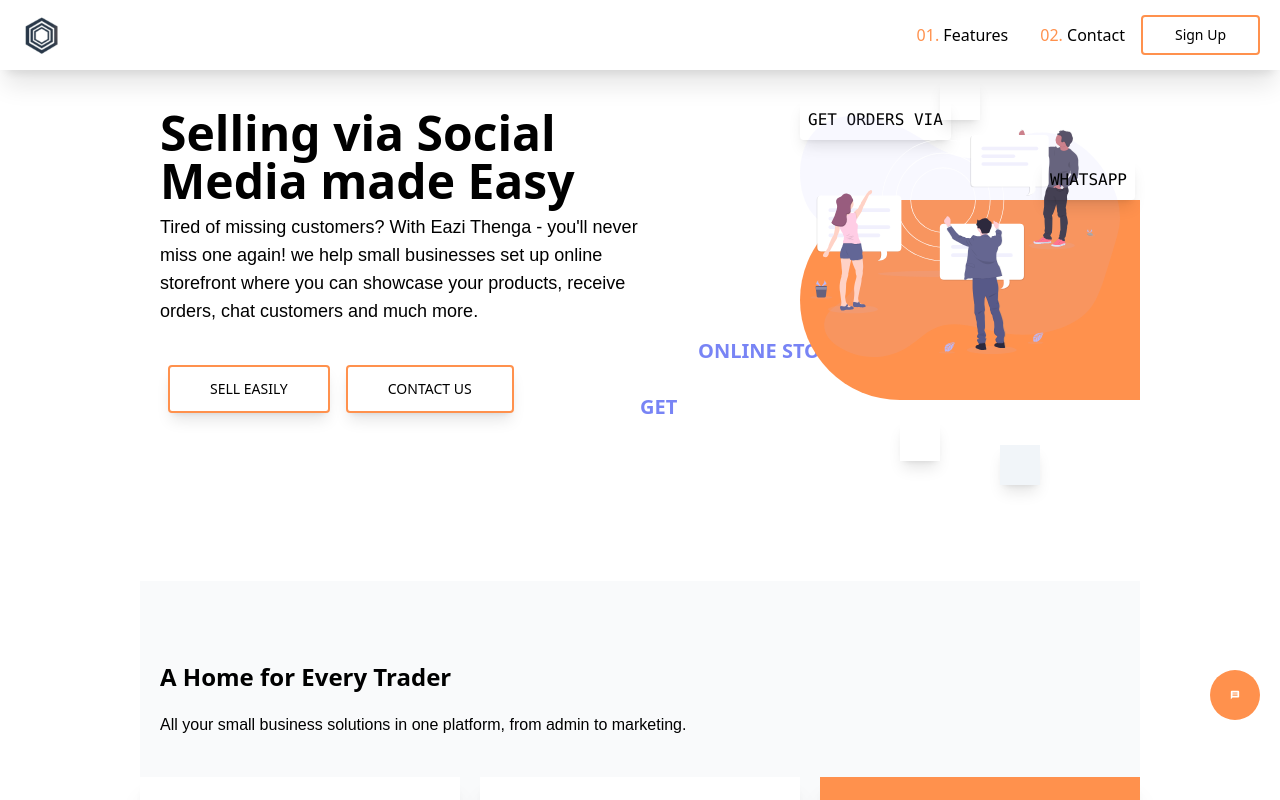
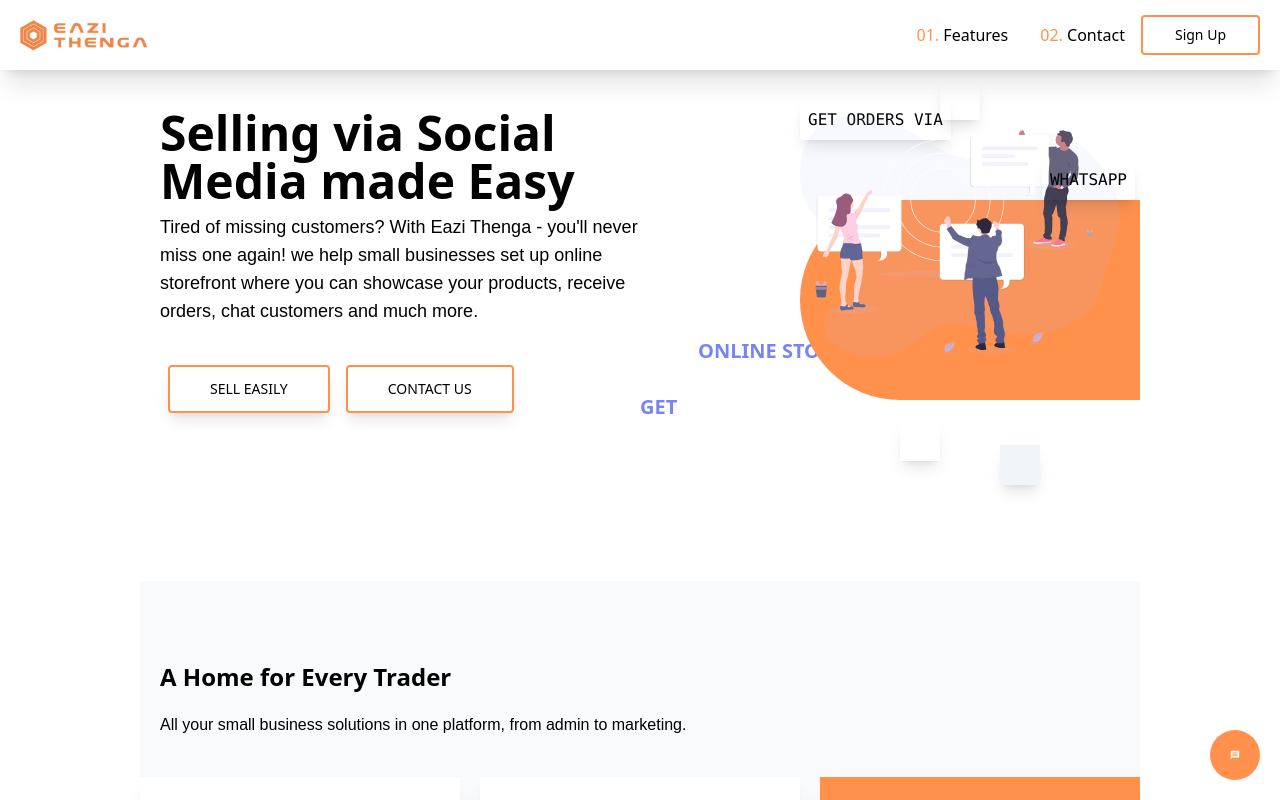
Before and after one commit to CanonSamson/eazithenga-main, a React (Create React App) app: page / in a window 1280 px wide. Shown: the top 800 px of the page. Built offline with nearby package versions, Linux system fonts and the light colour scheme.

Commit message:
input ver commit

```diff
--- a/src/components/Footer.jsx
+++ b/src/components/Footer.jsx
@@ -6,7 +6,7 @@
     return (
         <div className=" bg-orange py-10 px-5   relative">
 
-            <HashLink smooth to="#top" className=" bg-orange p-5 rounded-full absolute bottom-20 right-5 text-white animate-bounce z-30">
+            <HashLink smooth to="#top" className=" bg-orange p-5 rounded-full absolute bottom-5 right-5 text-white  z-30">
                 <MdArrowCircleUp />
             </HashLink>
             <div>
--- a/src/components/NavBar.jsx
+++ b/src/components/NavBar.jsx
@@ -1,5 +1,5 @@
 //img imports
-import logo from '../asset/icon_svg/logo.svg'
+import logo from '../asset/icon_svg/logo.png'
 
 //components
 import { Link } from 'react-router-dom'
@@ -20,7 +20,7 @@
         <div className=' relative'>
             <nav id='nav' className='Btablet:hidden'>
                 <div className='flex h-[60px]  justify-between items-center py-3 px-5  fixed top-0 left-0 w-[100%] shadow-xl z-50 bg-white'>
-                    <img src={logo} alt="logo" />
+                    <img className=' w-32' src={logo} alt="logo" />
                     <div onClick={Toggler}>
                         <MdMenu size={24}  />
                     </div>
@@ -61,7 +61,7 @@
     return (
         <div className=' hidden Btablet:block'>
             <nav className='flex h-[70px] justify-between items-center py-3 px-5  fixed top-0 left-0 w-[100%] shadow-xl z-50 bg-white'>
-                <img src={logo} alt="logo" />
+                <img className=' w-32' src={logo} alt="logo" />
                 <div className=' flex  items-center  justify-between '>
 
                     <HashLink onClick={Features}  className="mx-4" smooth to="#features" >
--- a/src/views/LandingPage.jsx
+++ b/src/views/LandingPage.jsx
@@ -45,7 +45,7 @@
         <div className=" relative">
             <NavBar />
             <header id="top" className=" z-1  pt-[100px] px-5 max-w-[1000px] relative m-auto  pb-20 rounded-br-3xl  flex justify-center items-center flex-col Btablet:flex-row sm:flex-row ">
-                <div className=" bg-orange p-5 rounded-full fixed bottom-20 right-5 text-white  z-30">
+                <div className=" bg-orange p-5 rounded-full fixed bottom-5 right-5 text-white  z-30">
                     <MdMessage size={10} />
                 </div>
 
```
Also changed, not shown: src/asset/icon_svg/logo.png (added).
